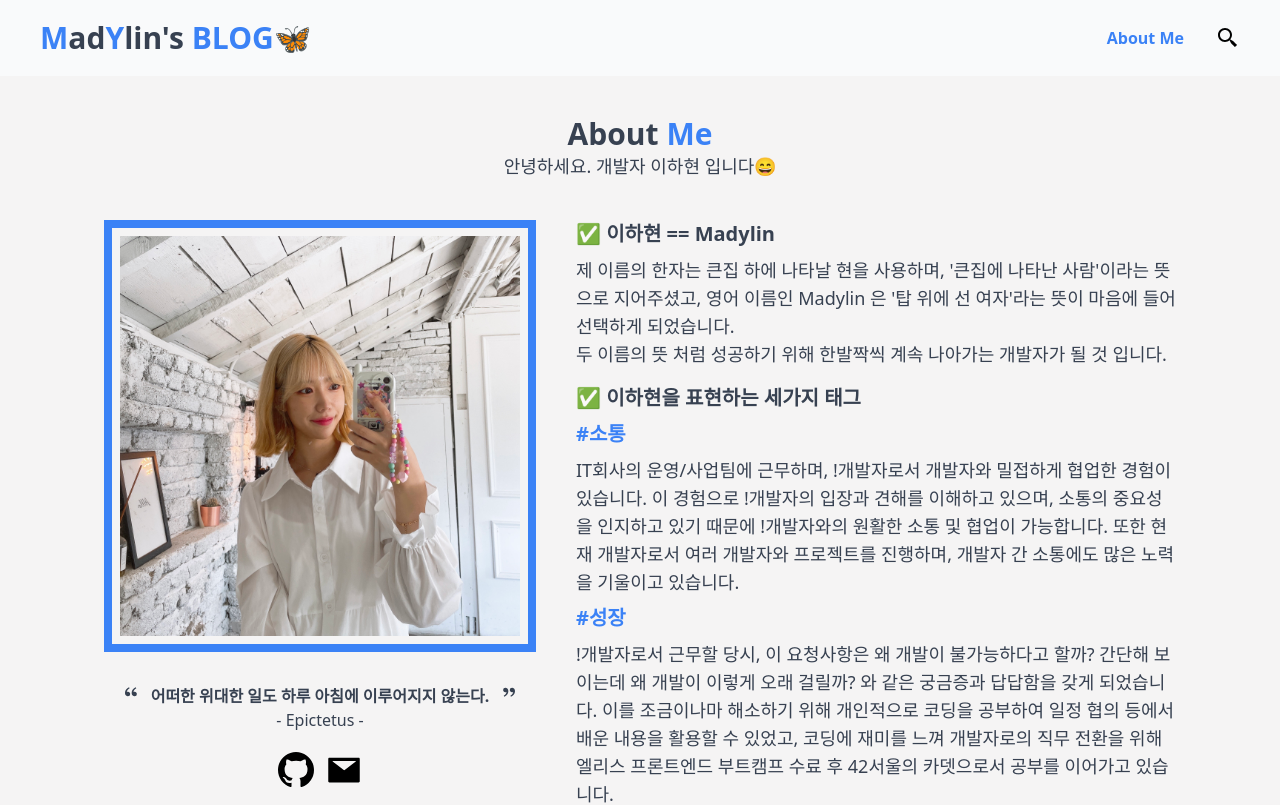
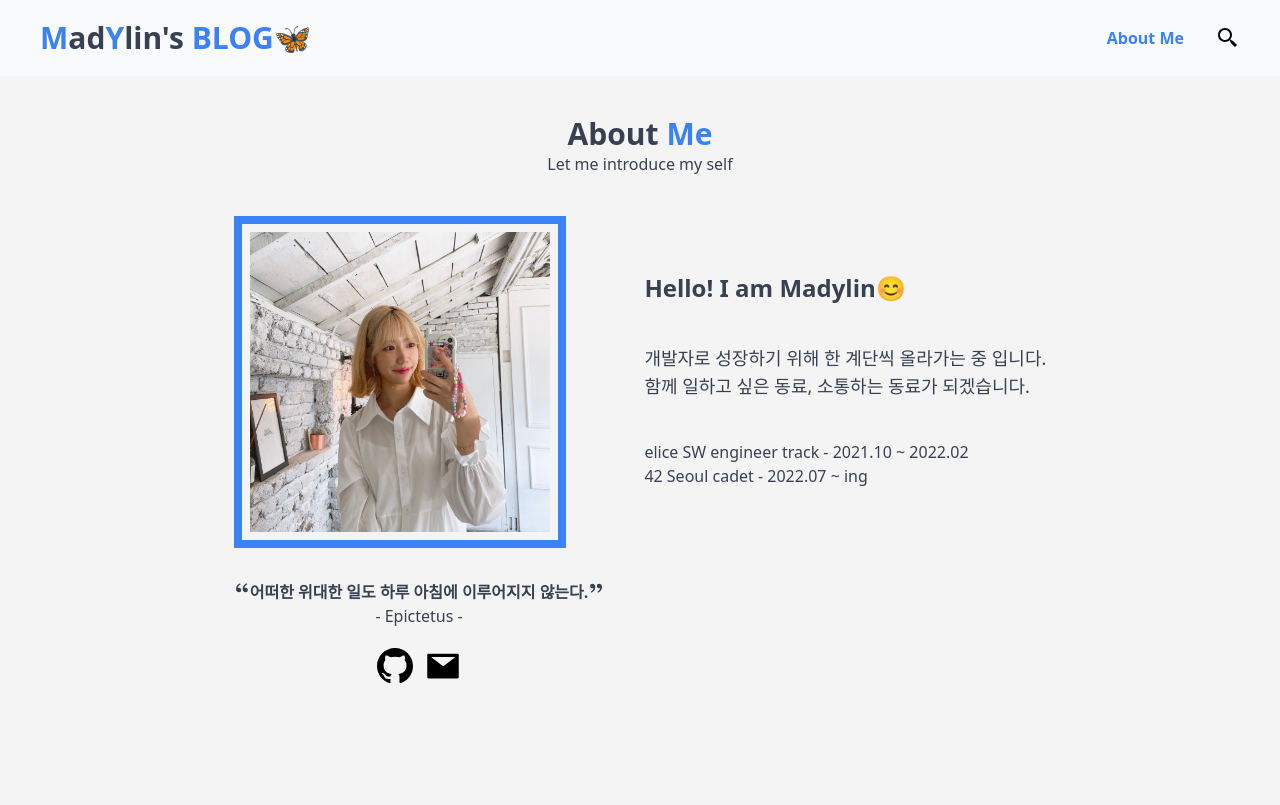
Before and after one commit to im-madylin/im-madylin.github.io, a Next.js app: page /about in a window 1280 px wide. Shown: the top 805 px of the page. Built offline with nearby package versions, Linux system fonts and the light colour scheme.

Commit message:
modify to markdown

```diff
--- a/components/AboutContent.js
+++ b/components/AboutContent.js
@@ -4,41 +4,24 @@ import { AiFillMail } from 'react-icons/ai'
 import { RiDoubleQuotesL, RiDoubleQuotesR } from 'react-icons/ri'
 
 export default function AboutContent() {
-  const tags = [
-    {
-      title: '소통',
-      description:
-        'IT회사의 운영/사업팀에 근무하며, !개발자로서 개발자와 밀접하게 협업한 경험이 있습니다. 이 경험으로 !개발자의 입장과 견해를 이해하고 있으며, 소통의 중요성을 인지하고 있기 때문에 !개발자와의 원활한 소통 및 협업이 가능합니다. 또한 현재 개발자로서 여러 개발자와 프로젝트를 진행하며, 개발자 간 소통에도 많은 노력을 기울이고 있습니다.',
-    },
-    {
-      title: '성장',
-      description:
-        '!개발자로서 근무할 당시, 이 요청사항은 왜 개발이 불가능하다고 할까? 간단해 보이는데 왜 개발이 이렇게 오래 걸릴까? 와 같은 궁금증과 답답함을 갖게 되었습니다. 이를 조금이나마 해소하기 위해 개인적으로 코딩을 공부하여 일정 협의 등에서 배운 내용을 활용할 수 있었고, 코딩에 재미를 느껴 개발자로의 직무 전환을 위해 엘리스 프론트엔드 부트캠프 수료 후 42서울의 카뎃으로서 공부를 이어가고 있습니다.',
-    },
-    {
-      title: '사용자 중심',
-      description:
-        '운영/사업팀에 근무하며 사용자의 요구사항과 불만사항을 접수하고, 이를 개선하여 사용자를 만족시키기 위해 노력하였습니다. 학사 전공과목으로 경영학과 경제학을 공부하여 고객중심의 경영의 중요성을 인지하고 있습니다. 사용자가 서비스에 대해 좋은 경험을 할 수 있도록 사용자의 입장에서 생각하는 개발을 하겠습니다.',
-    },
-  ]
   return (
     <div className="mx-10 mb-10 flex justify-center space-x-10">
       <div className="">
-        <div className="flex border-8 border-blue-500 p-2">
+        <div className="inline-flex border-8 border-blue-500 p-2">
           <Image
             src="/about_me.jpg"
-            width={400}
-            height={400}
+            width={300}
+            height={300}
             alt="Picture of the author"
           />
         </div>
         <div className="flex flex-col items-center justify-center text-gray-700">
           <div className="mt-8 flex flex-row">
-            <RiDoubleQuotesL className="mr-2" />
+            <RiDoubleQuotesL />
             <p className="font-bold">
-              &nbsp;어떠한 위대한 일도 하루 아침에 이루어지지 않는다.&nbsp;
+              어떠한 위대한 일도 하루 아침에 이루어지지 않는다.
             </p>
-            <RiDoubleQuotesR className="ml-2" />
+            <RiDoubleQuotesR />
           </div>
           <p>- Epictetus -</p>
         </div>
@@ -56,38 +39,22 @@ export default function AboutContent() {
           </a>
         </div>
       </div>
-      <div className="mr-5 flex basis-1/2 flex-col justify-center space-y-2 text-gray-700">
-        {/* <span className="text-2xl font-bold">
-          안녕하세요. 개발자 이하현 입니다.
-        </span> */}
-        <div className="mb-2 flex flex-col space-y-2">
-          <div className="text-xl font-bold">✅ 이하현 == Madylin</div>
+      <div className="mr-5 mt-14 flex flex-col text-gray-700">
+        <div className="mb-2 flex flex-col space-y-10">
+          <div className="text-2xl font-bold">Hello! I am Madylin😊</div>
           <div className="text-lg text-gray-700">
-            제 이름의 한자는 큰집 하에 나타날 현을 사용하며, &apos;큰집에 나타난
-            사람&apos;이라는 뜻으로 지어주셨고, 영어 이름인 Madylin 은 &apos;탑
-            위에 선 여자&apos;라는 뜻이 마음에 들어 선택하게 되었습니다.
-            <br></br>두 이름의 뜻 처럼 성공하기 위해 한발짝씩 계속 나아가는
-            개발자가 될 것 입니다.
+            개발자로 성장하기 위해 한 계단씩 올라가는 중 입니다.
+            <br /> 함께 일하고 싶은 동료, 소통하는 동료가 되겠습니다.
           </div>
-        </div>
-        <div className="text-xl font-bold">
-          ✅ 이하현을 표현하는 세가지 태그
+          <div className="text-gray-700">
+            elice SW engineer track - 2021.10 ~ 2022.02
+            <br />
+            42 Seoul cadet - 2022.07 ~ ing
+          </div>
         </div>
         {/* <span className="text-xl font-extrabold">
           {tags.map((content) => `#${content.title}`).join(', ')}
         </span> */}
-        <ul className="space-y-2">
-          {tags.map((tag, index) => (
-            <li key={index}>
-              <ul>
-                <li className="mb-2 text-xl font-bold text-blue-500">
-                  #{tag.title}
-                </li>
-                <li className="text-lg text-gray-700">{tag.description}</li>
-              </ul>
-            </li>
-          ))}
-        </ul>
       </div>
     </div>
   )
--- a/components/AboutTitle.js
+++ b/components/AboutTitle.js
@@ -7,9 +7,7 @@ export default function AboutTitle() {
         About
         <TitleColor> Me</TitleColor>
       </span>
-      <span className="text-lg text-gray-700">
-        안녕하세요. 개발자 이하현 입니다😄
-      </span>
+      <span className=" text-gray-700">Let me introduce my self</span>
     </div>
   )
 }
--- a/pages/api/post.js
+++ b/pages/api/post.js
@@ -2,7 +2,8 @@ import fs from 'fs'
 import { join } from 'path'
 import matter from 'gray-matter'
 
-const postsDirectory = join(process.cwd(), 'posts')
+const dir = 'posts'
+const postsDirectory = join(process.cwd(), dir)
 
 const getAllFiles = (dirPath, arrayOfFiles) => {
   let files = fs.readdirSync(dirPath)
@@ -16,6 +17,9 @@ const getAllFiles = (dirPath, arrayOfFiles) => {
       arrayOfFiles.push(join(dirPath, '/', file))
     }
   })
+  arrayOfFiles = arrayOfFiles.map((file) =>
+    file.replace(join(postsDirectory, '/'), ''),
+  )
   return arrayOfFiles
 }
 
@@ -24,9 +28,10 @@ export function getPostSlugs() {
 }
 
 export function getPostBySlug(slug, fields) {
+  if (typeof slug === 'object') slug = slug.join('/')
   const realSlug = slug.replace(/\.md$/, '')
-  // const fullPath = join(postsDirectory, `${realSlug}.md`)
-  const fileContents = fs.readFileSync(slug, 'utf8')
+  const fullPath = join(postsDirectory, `${realSlug}.md`)
+  const fileContents = fs.readFileSync(fullPath, 'utf8')
   const { data, content } = matter(fileContents)
 
   const items = {}
@@ -48,7 +53,8 @@ export function getPostBySlug(slug, fields) {
 export function getAllPosts(field) {
   const slugs = getPostSlugs()
   const posts = slugs
+    .filter((slug) => slug.match(/\.md$/))
     .map((slug) => getPostBySlug(slug, field))
-    .sort((post1, post2) => (post1.data > post2.data ? -1 : 1))
+    .sort((post1, post2) => (post1.date > post2.date ? -1 : 1))
   return posts
 }
--- a/pages/posts/[slug].js
+++ b/pages/posts/[...slug].js
@@ -1,9 +1,10 @@
-import useRouter from 'next/router'
+import { useRouter } from 'next/router'
 import ErrorPage from 'next/error'
 import Head from 'next/head'
 import PostTitle from '../../components/PostTitle'
 import PostContent from '../../components/PostContent'
 import { getPostBySlug, getAllPosts } from '../api/post'
+import markdownToHtml from '../api/markdownToHtml'
 
 export default function Post({ post }) {
   const router = useRouter()
@@ -17,7 +18,7 @@ export default function Post({ post }) {
       <PostTitle
         title={post.title}
         coverImage={post.coverImage}
-        data={post.data}
+        date={post.date}
         tag={post.tag}
       />
       <PostContent content={post.content} />
@@ -53,7 +54,7 @@ export async function getStaticPaths() {
     paths: posts.map((post) => {
       return {
         params: {
-          slug: post.slug,
+          slug: post.slug.split('/'),
         },
       }
     }),
```
